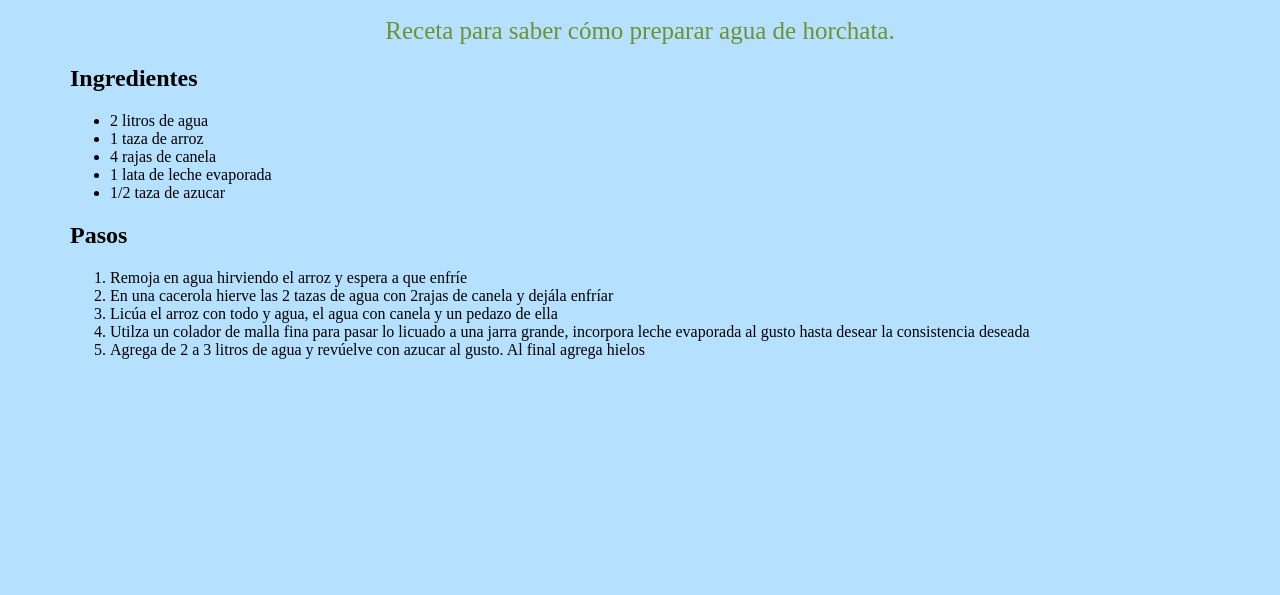
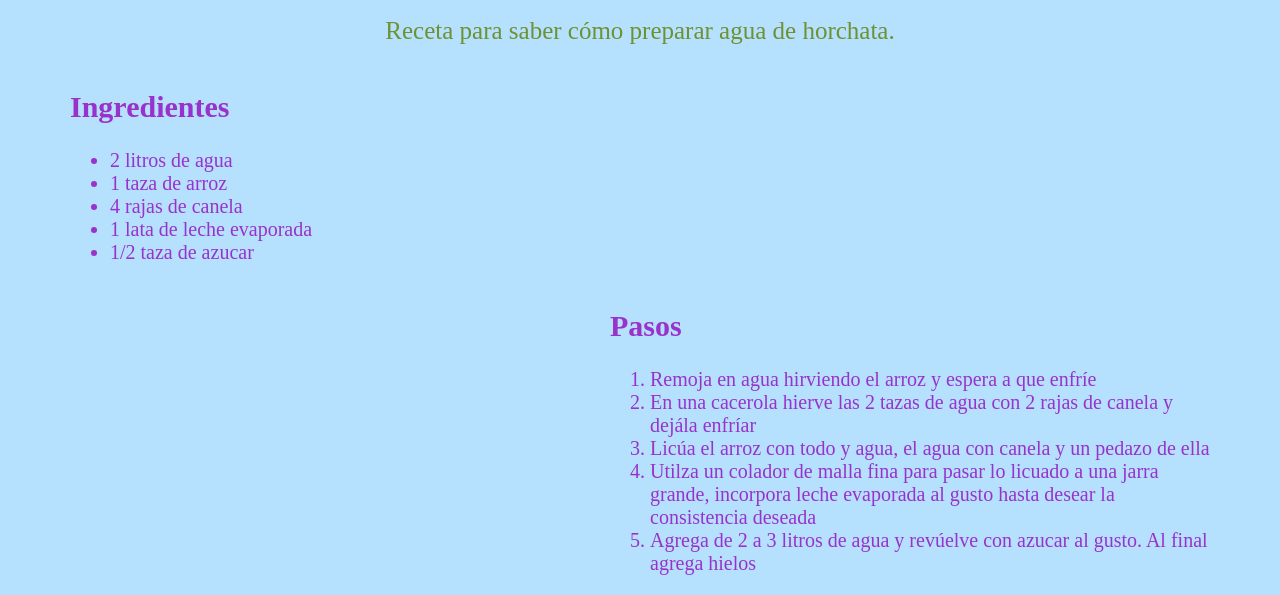
Before and after one commit to 17112019/recetas, a plain HTML site: page recetas 2/horchata.html in a window 1280 px wide. Shown: the part 724-1319 px from the top of the page. Before the commit the page ends 1153 px from the top, so only its background shows below. Drawn offline with Linux system fonts and the light colour scheme.

Commit message:
se da estilo a ingredientes y pasos

```diff
--- a/recetas 2/horchata.css
+++ b/recetas 2/horchata.css
@@ -34,3 +34,28 @@
     body {
         background-color: rgb(181, 225, 255);
         margin: 70px;
+    }
+
+    #izquierda {
+
+        color: darkorchid;
+        display: block;
+        width: 600px;
+        float: left;
+    }
+
+    #derecha {
+
+
+        color: darkorchid;
+        display: block;
+        float: right;
+        width: 600px;
+    }
+
+#derecha , #izquierda {
+
+    font-family: 'Times New Roman', Times, serif;
+    font-size: 20px;
+
+}
--- a/recetas 2/horchata.html
+++ b/recetas 2/horchata.html
@@ -10,6 +10,8 @@
     <img src="img/horchata.jpg"width="400"/>
     <h2 class="sub1">Descripción</h2>
     <p class="sub2">Receta para saber cómo preparar agua de horchata.</p>
+
+   <div id="izquierda">
     <h2>Ingredientes</h2>
     <ul>
     <li>2 litros de agua</li>
@@ -18,11 +20,13 @@
     <li>1 lata de leche evaporada</li>
     <li>1/2 taza de azucar</li>
     </ul>
+</div>
 
+<div id="derecha">
     <h2>Pasos</h2>
     <ol>
     <li>Remoja en agua hirviendo el arroz y espera a que enfríe</li>
-    <li>En una cacerola hierve las 2 tazas de agua con 2rajas de canela
+    <li>En una cacerola hierve las 2 tazas de agua con 2 rajas de canela
         y dejála enfríar</li>
     <li>Licúa el arroz con todo y agua, el agua con canela y un pedazo de ella</li>
     <li>Utilza un colador de malla fina para pasar lo licuado a una jarra grande, incorpora
@@ -30,5 +34,7 @@
     <li>Agrega de 2 a 3 litros de agua y revúelve con azucar al gusto. Al final agrega hielos</li>
 
     </ol>
+
+</div>
 </body>
 </html>
```
